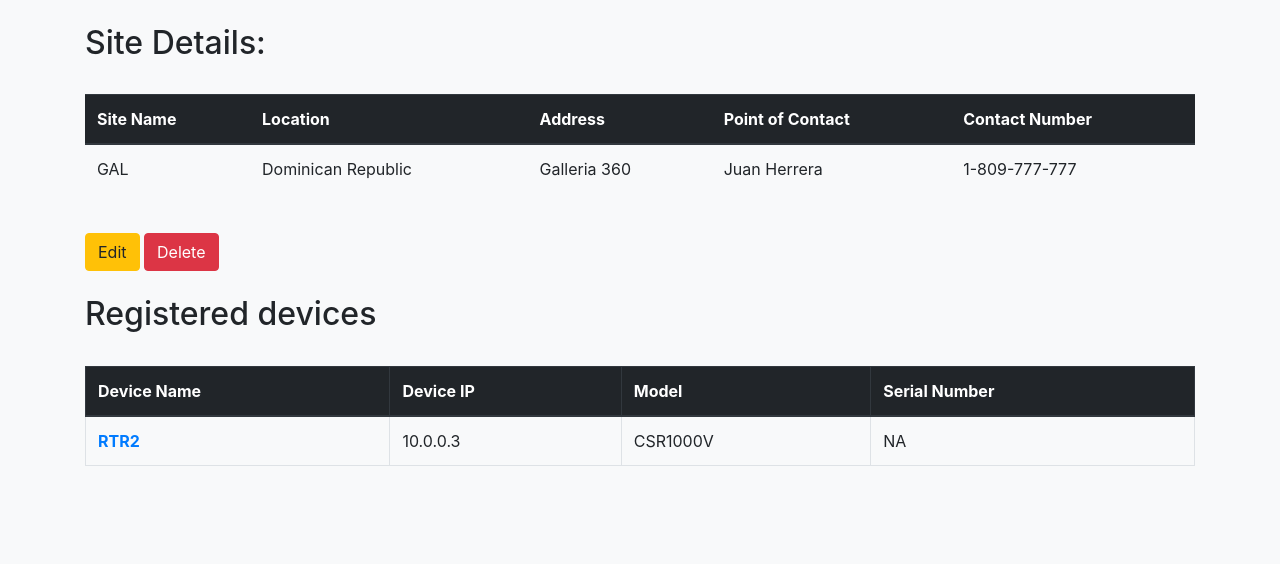
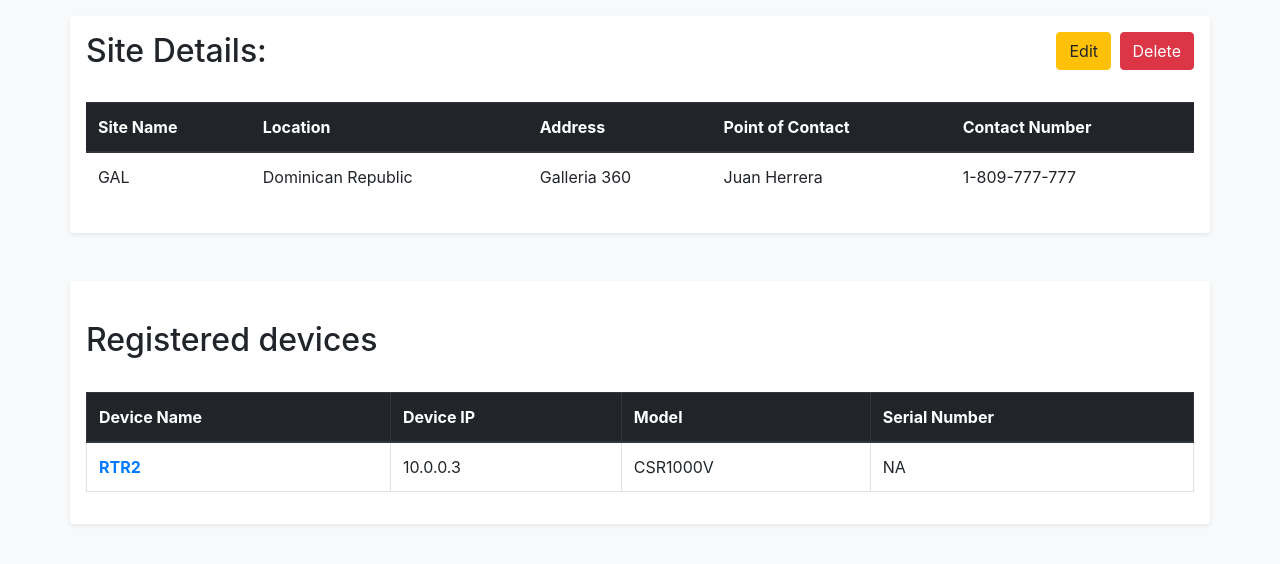
Before and after one commit to Franciscosencion/AutoNetWebPublic, a Django app: page /sites/2 in a window 1280 px wide. Shown: the part 56-620 px from the top of the page. Run offline with Django 3.2, Linux system fonts and the light colour scheme; a user stored in the database is signed in; data comes from the database, SQL or seed files in the repository; both versions use the stored data as it was after the commit; some libraries are stand-ins or nearby versions.

Commit message:
visual changes to containers and fix-top navbar

```diff
--- a/main_app/templates/main_app/deviceconfig_confirm_delete.html
+++ b/main_app/templates/main_app/deviceconfig_confirm_delete.html
@@ -7,8 +7,8 @@
     {% csrf_token %}
     <br>
     <p>Are you sure you want to delete this configuration?</p>
+    <a href="{% url 'main_app:devicedetail' pk=deviceconfig.pk%}"><input class="btn btn-primary" type="button" value="Cancel"></a>
     <input class="btn btn-danger" type="submit" value="Delete">
-    <a href="{% url 'main_app:devicedetail' pk=deviceconfig.pk%}"><input class="btn btn-primary" type="button" value="Cancel"></a>
 
   </form>
 </div>
--- a/main_app/templates/main_app/devices_confirm_delete.html
+++ b/main_app/templates/main_app/devices_confirm_delete.html
@@ -7,8 +7,8 @@
     {% csrf_token %}
     <br>
     <p>Are you sure you want to delete {{device.device_name}}?</p>
+    <a href="{% url 'main_app:devicedetail' pk=device.id%}"><input class="btn btn-primary" type="button" value="Cancel"></a>
     <input class="btn btn-danger" type="submit" value="Delete">
-    <a href="{% url 'main_app:devicedetail' pk=device.id%}"><input class="btn btn-primary" type="button" value="Cancel"></a>
 
   </form>
 </div>
--- a/main_app/templates/main_app/devices_detail.html
+++ b/main_app/templates/main_app/devices_detail.html
@@ -2,7 +2,7 @@
 
 
 {%block content %}
-<div class="container">
+<div class="container shadow-sm p-3 mb-5 bg-white rounded">
   <h2>Device Details:</h2>
   <br>
   <table class="table table-bordered">
--- a/main_app/templates/main_app/devices_form.html
+++ b/main_app/templates/main_app/devices_form.html
@@ -2,7 +2,7 @@
 {% load crispy_forms_tags %}
 
 {%block content %}
-<div class="container jumbotron">
+<div class="container shadow-sm p-3 mb-5 bg-white rounded">
   <form class="form-group" method="post">
     <fieldset>
       <legend> <strong>Device Creation</strong></legend>
--- a/main_app/templates/main_app/main_app_base.html
+++ b/main_app/templates/main_app/main_app_base.html
@@ -13,7 +13,10 @@
 
     <header>
       <!-- <nav class="navbar navbar-expand-lg navbar-dark bg-dark"> -->
-      <nav class="navbar navbar-expand-lg navbar-dark" style="background-color: #038298;">
+    <div class="mb-4">
+
+
+      <nav class="navbar navbar-expand-lg navbar-dark fixed-top " style="background-color: #038298;">
         <a class="navbar-brand" href="{% url 'main_app:home' %}">AutoNet</a>
         <button class="navbar-toggler" type="button" data-toggle="collapse" data-target="#navbarSupportedContent" aria-controls="navbarSupportedContent" aria-expanded="false" aria-label="Toggle navigation">
           <span class="navbar-toggler-icon"></span>
@@ -52,6 +55,7 @@
           </form> -->
         </div>
       </nav>
+    </div>
     </header>
     <br>
     <div class="container">
@@ -63,6 +67,7 @@
         {% endfor %}
       {% endif%}
     </div>
+    <br>
 
     {%block content %}
     {%endblock content %}
--- a/main_app/templates/main_app/sites_confirm_delete.html
+++ b/main_app/templates/main_app/sites_confirm_delete.html
@@ -7,8 +7,8 @@
     {% csrf_token %}
     <br>
     <p>Are you sure you want to delete {{site.site_name}}?</p>
+    <a href="{% url 'main_app:sitesdetail' pk=site.id%}"><input class="btn btn-primary" type="button" value="Cancel"></a>
     <input class="btn btn-danger" type="submit" value="Delete">
-    <a href="{% url 'main_app:sitesdetail' pk=site.id%}"><input class="btn btn-primary" type="button" value="Cancel"></a>
 
   </form>
 </div>
--- a/main_app/templates/main_app/sites_detail.html
+++ b/main_app/templates/main_app/sites_detail.html
@@ -2,7 +2,15 @@
 
 
 {%block content %}
-<div class="container">
+<div class="container shadow-sm p-3 mb-5 bg-white rounded">
+  <div class="float-right">
+    <a href="{% url 'main_app:updatesite' pk=sites_detail.id%}">
+      <button class="btn btn-warning mr-1"type="submit">Edit</button>
+    </a>
+    <a href="{% url 'main_app:deletesite' pk=sites_detail.id%}">
+      <button class="btn btn-danger"type="submit">Delete</button>
+    </a>
+  </div>
   <h2>Site Details:</h2>
   <br>
   <table class="table">
@@ -21,15 +29,8 @@
       <td>{{sites_detail.site_poc_number}}</td>
     </tr>
   </table>
-  <br>
-  <a href="{% url 'main_app:updatesite' pk=sites_detail.id%}">
-    <button class="btn btn-warning"type="submit">Edit</button>
-  </a>
-  <a href="{% url 'main_app:deletesite' pk=sites_detail.id%}">
-    <button class="btn btn-danger"type="submit">Delete</button>
-  </a>
 </div>
-<div class="container">
+<div class="container shadow-sm p-3 mb-5 bg-white rounded">
   <br>
   <h2>Registered devices</h2>
   <br>
--- a/main_app/templates/main_app/sites_form.html
+++ b/main_app/templates/main_app/sites_form.html
@@ -2,7 +2,10 @@
 {% load crispy_forms_tags %}
 
 {%block content %}
-<div class="container jumbotron">
+<div class="container shadow-sm p-3 mb-5 bg-white rounded">
+  <fieldset>
+    <h3>Create Site</h3>
+  </fieldset>
   <form method="post">
     {% csrf_token %}
     {{ form|crispy }}
```
Also changed, not shown: main_app/templates/main_app/deviceconfig_view.html (+5 -5 lines), main_app/templates/main_app/devices_list.html (+7 -8 lines), main_app/templates/main_app/sites_list.html (+6 -6 lines), db.sqlite3.
